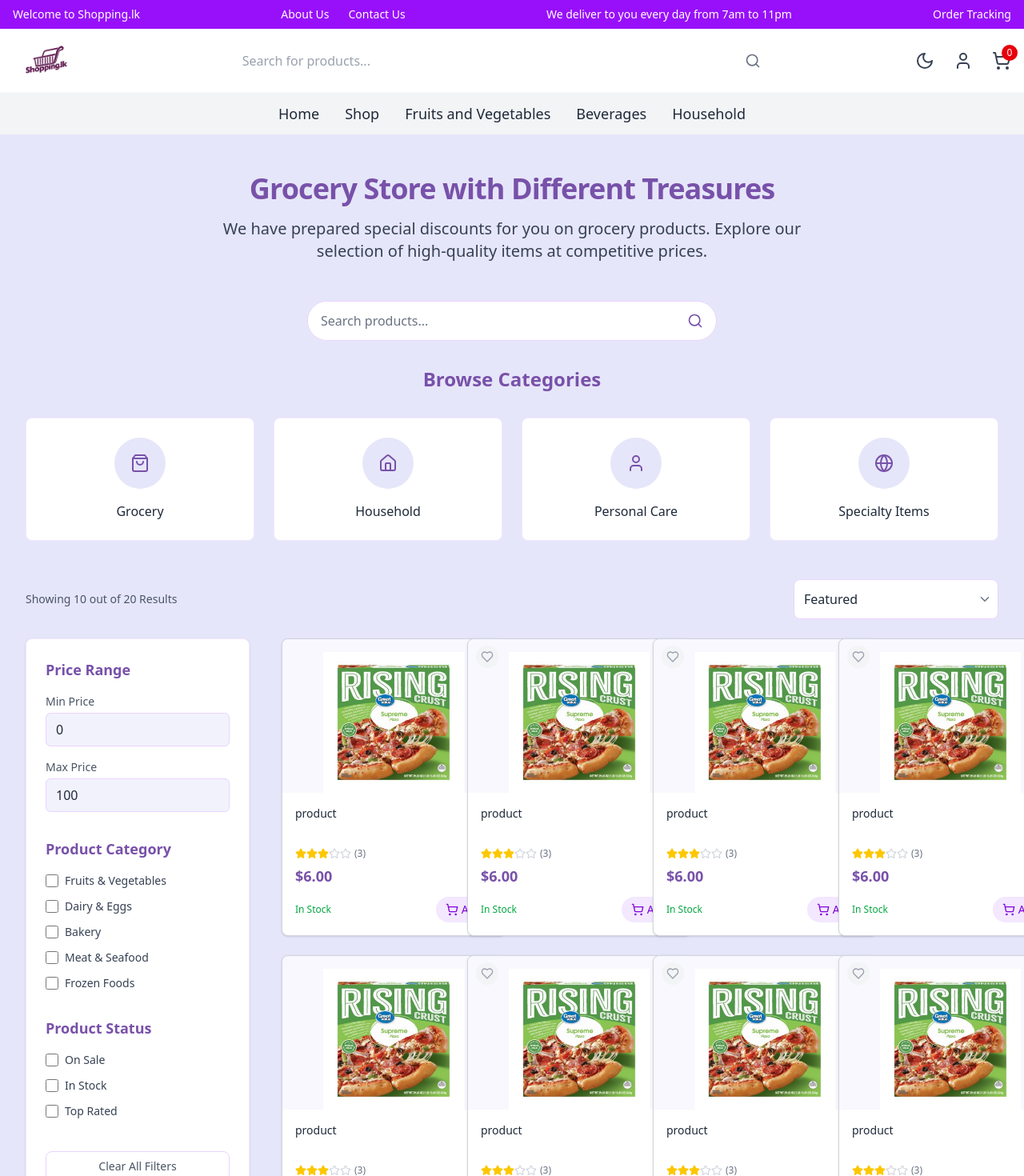
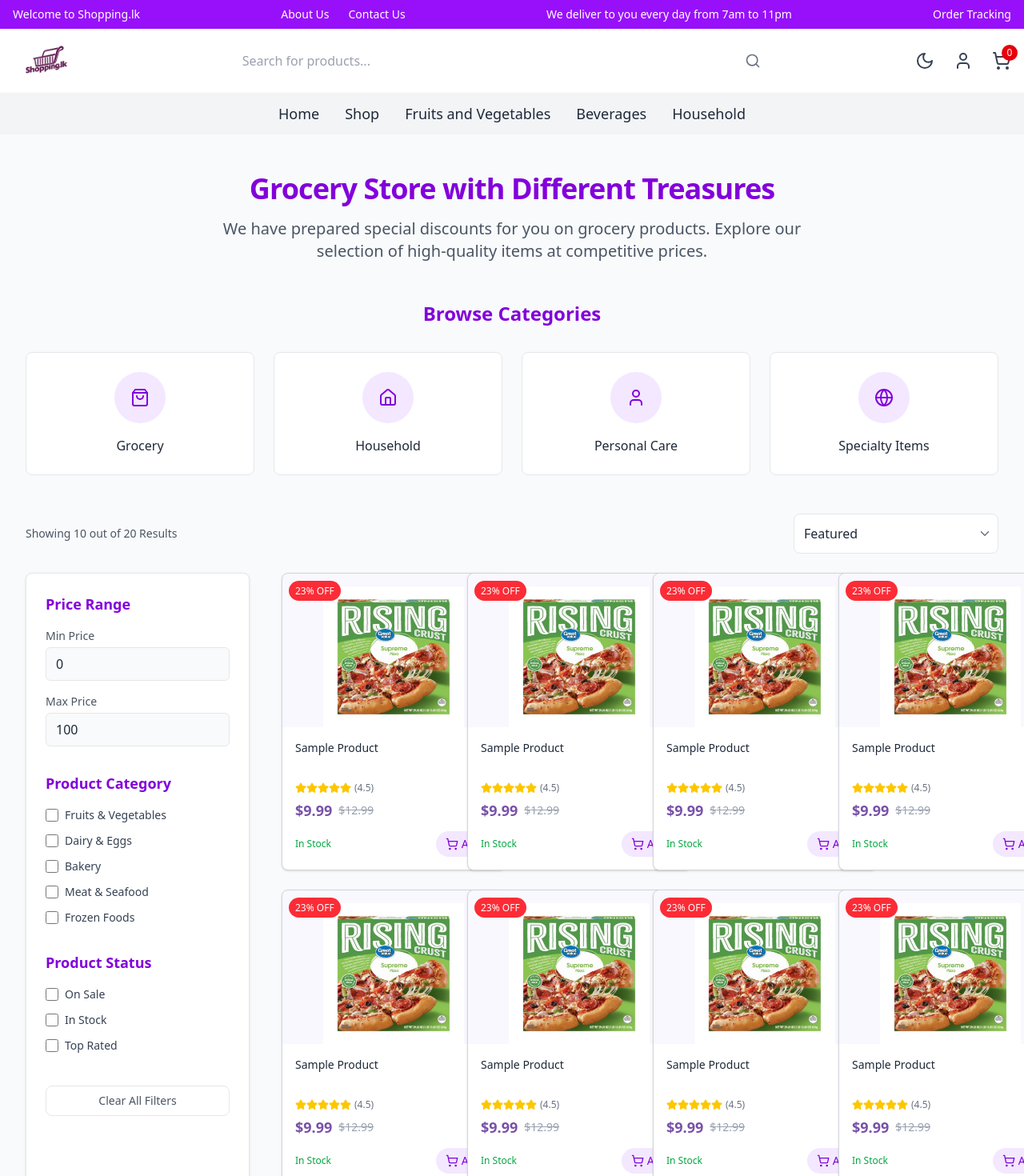
Before and after one commit to pubudu2003060/supermarketapp, a React (Vite) app in the folder frontend/: page /shop in a window 1280 px wide. Shown: the top 1470 px of the page at 80% size. Built offline with nearby package versions, Linux system fonts and the light colour scheme.

Commit message:
correct color errors in  shop page

```diff
--- a/frontend/src/screens/Shop.screen.jsx
+++ b/frontend/src/screens/Shop.screen.jsx
@@ -1,4 +1,4 @@
-import { ShoppingBag, Home, User, Globe, ChevronDown, Sliders, SlidersHorizontal, Search } from "lucide-react";
+import { ShoppingBag, Home, User, Globe, ChevronDown, SlidersHorizontal } from "lucide-react";
 import { useContext, useEffect, useState } from "react";
 import { ThemeContext } from "../components/ThemeContext.component.jsx";
 import ProductCard from "../components/ProductCard.jsx";
@@ -40,52 +40,22 @@
     const sortOptions = ['Featured', 'Price: Low to High', 'Price: High to Low', 'Customer Rating', 'New Arrivals'];
 
     return (
-        <section className={`${
-            darkMode ? 'bg-[#2A0A29] text-gray-200' : 'bg-[#E6E6FA] text-gray-800'
-        } min-h-screen transition-colors duration-300`}>
-            <div className="w-full mx-auto px-4 md:px-6 lg:px-8 max-w-7xl">
-                {/* Header Section with improved styling */}
+        <section className={`${darkMode ? 'bg-gray-900 text-gray-200' : 'bg-gray-50 text-gray-800'} min-h-screen transition-colors duration-300`}>
+            <div className="w-full mx-auto px-4 md:px-6 lg:px-8 ">
+                {/* Header Section */}
                 <div className="text-center py-12">
-                    <h2 className={`text-3xl md:text-4xl font-bold tracking-tight mb-4 ${
-                        darkMode ? 'text-[#DA70D6]' : 'text-[#7851A9]'
-                    }`}>
+                    <h2 className={`text-3xl md:text-4xl font-bold tracking-tight mb-4 ${darkMode ? 'text-purple-300' : 'text-purple-700'}`}>
                         Grocery Store with Different Treasures
                     </h2>
-                    <p className={`text-lg md:text-xl max-w-3xl mx-auto ${
-                        darkMode ? 'text-gray-300' : 'text-gray-700'
-                    }`}>
+                    <p className={`text-lg md:text-xl max-w-3xl mx-auto ${darkMode ? 'text-gray-300' : 'text-gray-600'}`}>
                         We have prepared special discounts for you on grocery products.
                         Explore our selection of high-quality items at competitive prices.
                     </p>
                 </div>
 
-                {/* Search Bar - New Addition */}
-                <div className="mb-8">
-                    <div className={`flex items-center max-w-lg mx-auto rounded-full overflow-hidden border ${
-                        darkMode ? 'bg-[#483248] border-gray-700' : 'bg-white border-purple-200'
-                    }`}>
-                        <input
-                            type="text"
-                            placeholder="Search products..."
-                            value={searchQuery}
-                            onChange={(e) => setSearchQuery(e.target.value)}
-                            className={`flex-grow px-4 py-3 focus:outline-none ${
-                                darkMode ? 'bg-[#483248] text-white placeholder-gray-400' : 'bg-white text-gray-800 placeholder-gray-500'
-                            }`}
-                        />
-                        <button className={`px-4 py-3 ${
-                            darkMode ? 'text-[#DA70D6] hover:text-[#BF40BF]' : 'text-[#7851A9] hover:text-[#9966CC]'
-                        }`}>
-                            <Search size={20} />
-                        </button>
-                    </div>
-                </div>
-
-                {/* Categories Section with updated styling */}
+                {/* Categories Section */}
                 <div className="mb-12">
-                    <h3 className={`text-xl md:text-2xl font-semibold text-center mb-8 ${
-                        darkMode ? 'text-[#DA70D6]' : 'text-[#7851A9]'
-                    }`}>
+                    <h3 className={`text-xl md:text-2xl font-semibold text-center mb-8 ${darkMode ? 'text-purple-300' : 'text-purple-700'}`}>
                         Browse Categories
                     </h3>
 
@@ -94,23 +64,20 @@
                             <a
                                 key={index}
                                 href="#"
-                                className={`flex flex-col items-center p-6 rounded-lg border transition-all duration-300 ${
-                                    darkMode
-                                        ? 'bg-[#483248] border-gray-700 hover:border-[#BD33A4] hover:shadow-lg hover:shadow-purple-900/20'
-                                        : 'bg-white border-purple-100 hover:border-[#9966CC] hover:shadow-lg hover:shadow-purple-200/50'
+                                className={`flex flex-col items-center p-6 rounded-lg border transition-all duration-300 ${darkMode
+                                        ? 'bg-gray-800 border-gray-700 hover:border-purple-500 hover:bg-gray-750'
+                                        : 'bg-white border-gray-200 hover:border-purple-300 hover:shadow-md'
                                     } group`}
                             >
-                                <div className={`w-14 h-14 md:w-16 md:h-16 rounded-full flex items-center justify-center mb-4 transition-all duration-300 ${
-                                    darkMode
-                                        ? 'bg-[#2A0A29] text-[#DA70D6] group-hover:bg-[#BD33A4] group-hover:text-white'
-                                        : 'bg-[#E6E6FA] text-[#7851A9] group-hover:bg-[#9966CC] group-hover:text-white'
+                                <div className={`w-14 h-14 md:w-16 md:h-16 rounded-full flex items-center justify-center mb-4 transition-all duration-300 ${darkMode
+                                        ? 'bg-gray-700 text-purple-400 group-hover:bg-purple-600 group-hover:text-white'
+                                        : 'bg-purple-100 text-purple-700 group-hover:bg-purple-200 group-hover:text-purple-800'
                                     }`}>
                                     {category.icon}
                                 </div>
-                                <span className={`font-medium transition-colors duration-300 ${
-                                    darkMode
-                                        ? 'text-gray-200 group-hover:text-[#DA70D6]'
-                                        : 'text-gray-800 group-hover:text-[#7851A9]'
+                                <span className={`font-medium transition-colors duration-300 ${darkMode
+                                        ? 'text-gray-200 group-hover:text-purple-400'
+                                        : 'text-gray-800 group-hover:text-purple-700'
                                     }`}>
                                     {category.name}
                                 </span>
@@ -119,14 +86,13 @@
                     </div>
                 </div>
 
-                {/* Filter Toggle for Mobile - New Addition */}
+                {/* Filter Toggle for Mobile */}
                 <div className="md:hidden mb-6">
                     <button
                         onClick={() => setShowFilters(!showFilters)}
-                        className={`flex items-center justify-between w-full p-4 rounded-lg ${
-                            darkMode
-                                ? 'bg-[#483248] text-white border border-gray-700'
-                                : 'bg-white text-gray-800 border border-purple-200'
+                        className={`flex items-center justify-between w-full p-4 rounded-lg ${darkMode
+                                ? 'bg-gray-800 text-gray-200 border border-gray-700 hover:border-purple-500'
+                                : 'bg-white text-gray-800 border border-gray-200 hover:border-purple-300'
                             }`}
                     >
                         <div className="flex items-center">
@@ -137,11 +103,9 @@
                     </button>
                 </div>
 
-                {/* Sort Dropdown - New Addition */}
+                {/* Sort Dropdown */}
                 <div className="flex flex-col md:flex-row md:justify-between md:items-center mb-6">
-                    <div className={`text-sm mb-4 md:mb-0 ${
-                        darkMode ? 'text-gray-300' : 'text-gray-600'
-                    }`}>
+                    <div className={`text-sm mb-4 md:mb-0 ${darkMode ? 'text-gray-300' : 'text-gray-600'}`}>
                         Showing 10 out of 20 Results
                     </div>
 
@@ -149,10 +113,9 @@
                         <select
                             value={selectedSort}
                             onChange={(e) => setSelectedSort(e.target.value)}
-                            className={`appearance-none w-full p-3 pr-8 rounded-lg border ${
-                                darkMode
-                                    ? 'bg-[#483248] text-white border-gray-700'
-                                    : 'bg-white text-gray-800 border-purple-200'
+                            className={`appearance-none w-full p-3 pr-8 rounded-lg border ${darkMode
+                                    ? 'bg-gray-800 text-gray-200 border-gray-700'
+                                    : 'bg-white text-gray-800 border-gray-200'
                                 }`}
                         >
                             {sortOptions.map((option, index) => (
@@ -160,61 +123,49 @@
                             ))}
                         </select>
                         <div className="pointer-events-none absolute inset-y-0 right-0 flex items-center px-2">
-                            <ChevronDown size={18} className={
-                                darkMode ? 'text-gray-400' : 'text-gray-500'
-                            } />
+                            <ChevronDown size={18} className={darkMode ? 'text-gray-400' : 'text-gray-500'} />
                         </div>
                     </div>
                 </div>
 
                 {/* Filter + Product Section */}
                 <div className="grid md:grid-cols-4 gap-8 mb-16">
-                    {/* Sidebar Filters with improved styling */}
+                    {/* Sidebar Filters */}
                     {showFilters && (
-                        <aside className={`p-6 rounded-lg shadow-sm space-y-8 ${
-                            darkMode ? 'bg-[#483248] border border-gray-700' : 'bg-white border border-purple-100'
-                        }`}>
+                        <aside className={`p-6 rounded-lg shadow-sm space-y-8 ${darkMode ? 'bg-gray-800 border border-gray-700' : 'bg-white border border-gray-200'}`}>
                             {/* Price Range */}
                             <div>
-                                <h3 className={`text-lg font-semibold mb-4 ${
-                                    darkMode ? 'text-[#DA70D6]' : 'text-[#7851A9]'
-                                }`}>
+                                <h3 className={`text-lg font-semibold mb-4 ${darkMode ? 'text-purple-300' : 'text-purple-700'}`}>
                                     Price Range
                                 </h3>
                                 <div className="space-y-4">
                                     <div className="flex flex-col">
-                                        <label htmlFor="minprice" className={`text-sm mb-1 ${
-                                            darkMode ? 'text-gray-300' : 'text-gray-600'
-                                        }`}>
+                                        <label htmlFor="minprice" className={`text-sm mb-1 ${darkMode ? 'text-gray-300' : 'text-gray-600'}`}>
                                             Min Price
                                         </label>
                                         <input
                                             type="number"
                                             id="minprice"
                                             value={priceRange.min}
-                                            onChange={(e) => setPriceRange({...priceRange, min: e.target.value})}
-                                            className={`px-3 py-2 border rounded-md ${
-                                                darkMode
-                                                    ? 'bg-[#2A0A29] border-gray-700 text-white'
-                                                    : 'bg-[#E6E6FA]/50 border-purple-200 text-gray-800'
+                                            onChange={(e) => setPriceRange({ ...priceRange, min: e.target.value })}
+                                            className={`px-3 py-2 border rounded-md ${darkMode
+                                                    ? 'bg-gray-700 border-gray-600 text-white'
+                                                    : 'bg-gray-50 border-gray-200 text-gray-800'
                                                 }`}
                                         />
                                     </div>
                                     <div className="flex flex-col">
-                                        <label htmlFor="maxprice" className={`text-sm mb-1 ${
-                                            darkMode ? 'text-gray-300' : 'text-gray-600'
-                                        }`}>
+                                        <label htmlFor="maxprice" className={`text-sm mb-1 ${darkMode ? 'text-gray-300' : 'text-gray-600'}`}>
                                             Max Price
                                         </label>
                                         <input
                                             type="number"
                                             id="maxprice"
                                             value={priceRange.max}
-                                            onChange={(e) => setPriceRange({...priceRange, max: e.target.value})}
-                                            className={`px-3 py-2 border rounded-md ${
-                                                darkMode
-                                                    ? 'bg-[#2A0A29] border-gray-700 text-white'
-                                                    : 'bg-[#E6E6FA]/50 border-purple-200 text-gray-800'
+                                            onChange={(e) => setPriceRange({ ...priceRange, max: e.target.value })}
+                                            className={`px-3 py-2 border rounded-md ${darkMode
+                                                    ? 'bg-gray-700 border-gray-600 text-white'
+                                                    : 'bg-gray-50 border-gray-200 text-gray-800'
                                                 }`}
                                         />
                                     </div>
@@ -223,9 +174,7 @@
 
                             {/* Product Categories */}
                             <div>
-                                <h3 className={`text-lg font-semibold mb-4 ${
-                                    darkMode ? 'text-[#DA70D6]' : 'text-[#7851A9]'
-                                }`}>
+                                <h3 className={`text-lg font-semibold mb-4 ${darkMode ? 'text-purple-300' : 'text-purple-700'}`}>
                                     Product Category
                                 </h3>
                                 <ul className="space-y-3">
@@ -234,13 +183,9 @@
                                             <input
                                                 type="checkbox"
                                                 id={`cat-${index}`}
-                                                className={`w-4 h-4 rounded ${
-                                                    darkMode ? 'accent-[#BD33A4]' : 'accent-[#7851A9]'
-                                                }`}
+                                                className={`w-4 h-4 rounded ${darkMode ? 'accent-purple-400' : 'accent-purple-700'}`}
                                             />
-                                            <label htmlFor={`cat-${index}`} className={`text-sm ${
-                                                darkMode ? 'text-gray-300' : 'text-gray-700'
-                                            }`}>
+                                            <label htmlFor={`cat-${index}`} className={`text-sm ${darkMode ? 'text-gray-300' : 'text-gray-700'}`}>
                                                 {category}
                                             </label>
                                         </li>
@@ -250,9 +195,7 @@
 
                             {/* Product Status */}
                             <div>
-                                <h3 className={`text-lg font-semibold mb-4 ${
-                                    darkMode ? 'text-[#DA70D6]' : 'text-[#7851A9]'
-                                }`}>
+                                <h3 className={`text-lg font-semibold mb-4 ${darkMode ? 'text-purple-300' : 'text-purple-700'}`}>
                                     Product Status
                                 </h3>
                                 <ul className="space-y-3">
@@ -261,13 +204,9 @@
                                             <input
                                                 type="checkbox"
                                                 id={`status-${index}`}
-                                                className={`w-4 h-4 rounded ${
-                                                    darkMode ? 'accent-[#BD33A4]' : 'accent-[#7851A9]'
-                                                }`}
+                                                className={`w-4 h-4 rounded ${darkMode ? 'accent-purple-400' : 'accent-purple-700'}`}
                                             />
-                                            <label htmlFor={`status-${index}`} className={`text-sm ${
-                                                darkMode ? 'text-gray-300' : 'text-gray-700'
-                                            }`}>
+                                            <label htmlFor={`status-${index}`} className={`text-sm ${darkMode ? 'text-gray-300' : 'text-gray-700'}`}>
                                                 {status}
                                             </label>
                                         </li>
@@ -275,12 +214,11 @@
                                 </ul>
                             </div>
 
-                            {/* Clear Filters Button - New Addition */}
+                            {/* Clear Filters Button */}
                             <div className="pt-2">
-                                <button className={`w-full py-2 px-4 rounded-lg border text-sm font-medium transition-colors duration-200 ${
-                                    darkMode
+                                <button className={`w-full py-2 px-4 rounded-lg border text-sm font-medium transition-colors duration-200 ${darkMode
                                         ? 'border-gray-700 text-gray-300 hover:bg-gray-700'
-                                    : 'border-purple-200 text-gray-600 hover:bg-purple-50'
+                                        : 'border-gray-200 text-gray-600 hover:bg-gray-50'
                                     }`}>
                                     Clear All Filters
                                 </button>
@@ -288,37 +226,36 @@
                         </aside>
                     )}
 
-                    {/* Product Listing with improved grid */}
+                    {/* Product Listing */}
                     <main className="md:col-span-3 space-y-6">
                         <div className="grid grid-cols-1 sm:grid-cols-2 lg:grid-cols-3 xl:grid-cols-4 gap-4 md:gap-6">
                             {[...Array(12)].map((_, index) => (
                                 <div key={index}>
                                     <ProductCard
-                                        productimage={"image"}
-                                        name={"product"}
-                                        rating={3}
-                                        price={6}
-                                        originalPrice={4}
+                                        productImage="/api/placeholder/200/200"
+                                        name="Sample Product"
+                                        rating={4.5}
+                                        price={9.99}
+                                        originalPrice={12.99}
                                         inStock={true}
                                     />
                                 </div>
                             ))}
                         </div>
 
-                        {/* Pagination - New Addition */}
+                        {/* Pagination */}
                         <div className="flex justify-center mt-12">
                             <div className="flex space-x-2">
                                 {['1', '2', '3', '...', '10'].map((page, index) => (
                                     <button
                                         key={index}
-                                        className={`w-10 h-10 flex items-center justify-center rounded-md transition-colors ${
-                                            page === '1'
+                                        className={`w-10 h-10 flex items-center justify-center rounded-md transition-colors ${page === '1'
                                                 ? darkMode
-                                                    ? 'bg-[#BD33A4] text-white'
-                                                    : 'bg-[#7851A9] text-white'
+                                                    ? 'bg-purple-600 text-white'
+                                                    : 'bg-purple-700 text-white'
                                                 : darkMode
-                                                    ? 'bg-[#483248] text-gray-300 hover:bg-[#BD33A4]/70 hover:text-white'
-                                                    : 'bg-white text-gray-700 hover:bg-[#9966CC]/20 border border-purple-200'
+                                                    ? 'bg-gray-800 text-gray-300 hover:bg-purple-600 hover:text-white'
+                                                    : 'bg-white text-gray-700 hover:bg-purple-100 border border-gray-200'
                                             }`}
                                     >
                                         {page}
```
Lines whose indentation alone changed are shown as unchanged.
